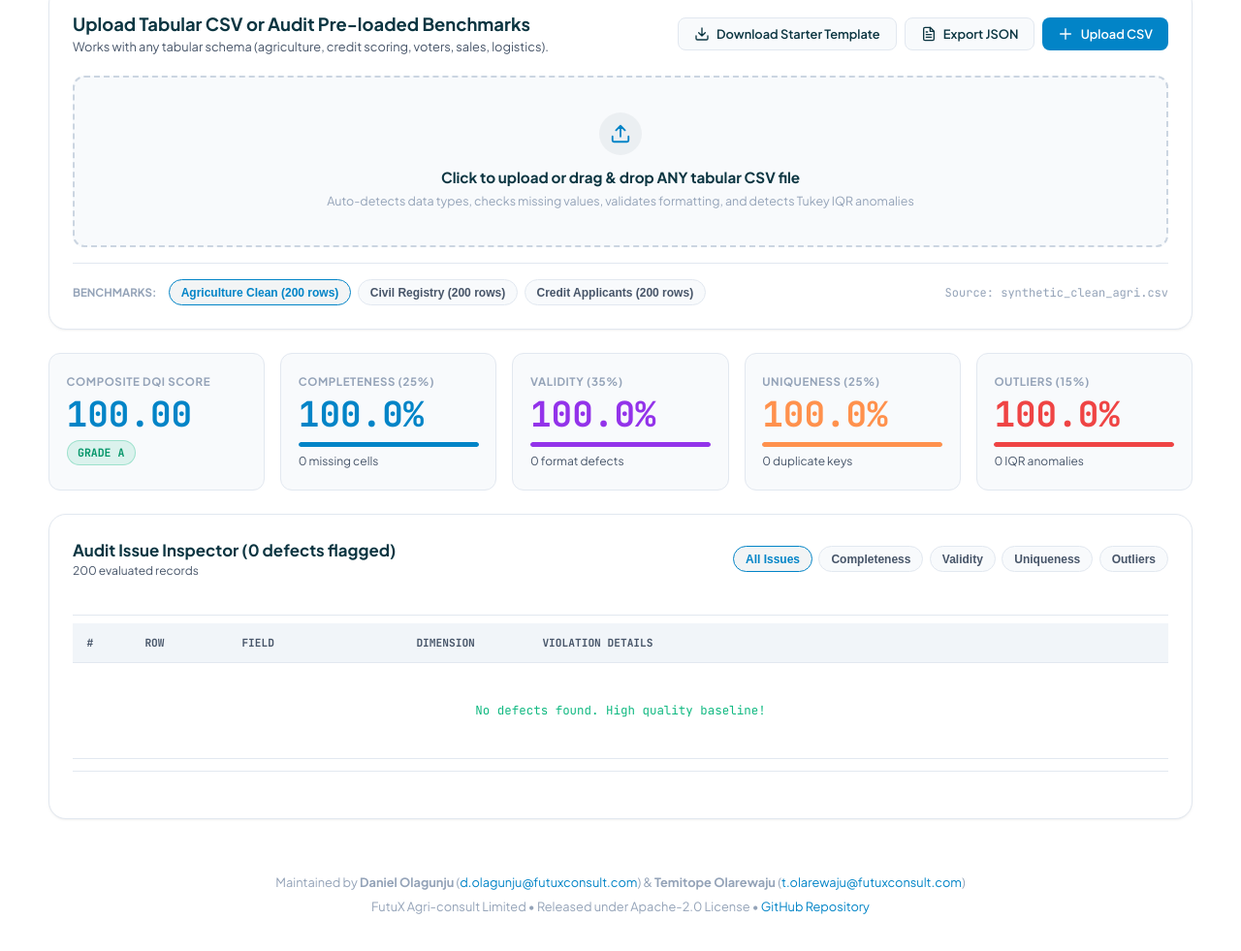
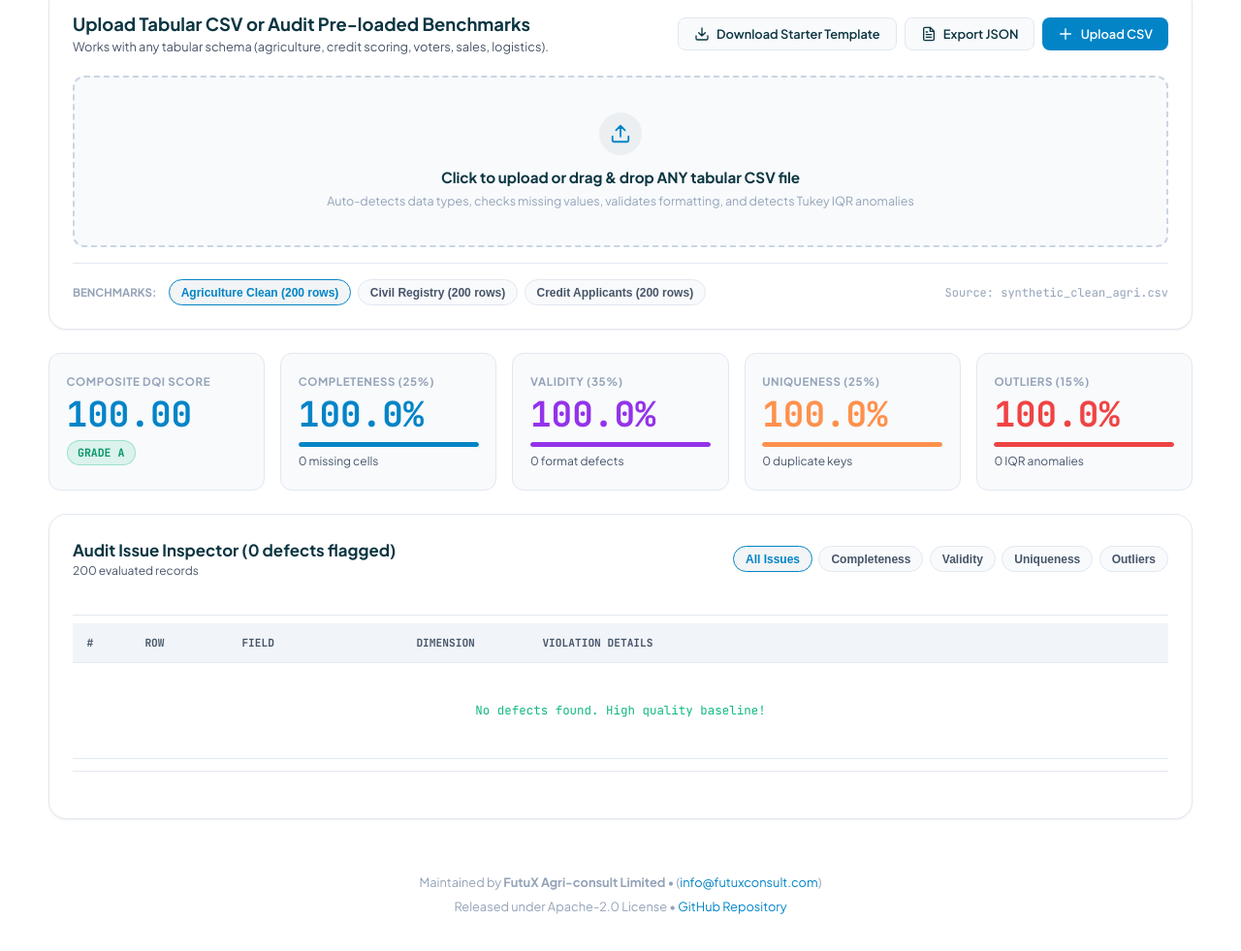
Before and after one commit to futuxagriconsult/open-dqi-core, a plain HTML site: page docs/index.html in a window 1280 px wide. Shown: the part 412-1393 px from the top of the page at 97% size. Drawn offline with nearby package versions, Linux system fonts and the light colour scheme.

Commit message:
docs: add npm package README, bump npm version to 0.1.1, and update demo footer to FutuX company details

```diff
--- a/docs/index.html
+++ b/docs/index.html
@@ -504,8 +504,8 @@
   </div>
 
   <footer>
-    <p>Maintained by <strong>Daniel Olagunju</strong> (<a href="mailto:d.olagunju@futuxconsult.com">d.olagunju@futuxconsult.com</a>) &amp; <strong>Temitope Olarewaju</strong> (<a href="mailto:t.olarewaju@futuxconsult.com">t.olarewaju@futuxconsult.com</a>)</p>
-    <p style="margin-top: 0.35rem;">FutuX Agri-consult Limited &bull; Released under Apache-2.0 License &bull; <a href="https://github.com/todak2000/open-dqi-core" target="_blank">GitHub Repository</a></p>
+    <p>Maintained by <strong>FutuX Agri-consult Limited</strong> &bull; (<a href="mailto:info@futuxconsult.com">info@futuxconsult.com</a>)</p>
+    <p style="margin-top: 0.35rem;">Released under Apache-2.0 License &bull; <a href="https://github.com/futuxagriconsult/open-dqi-core" target="_blank">GitHub Repository</a></p>
   </footer>
 </div>
 
--- a/packages/javascript/package.json
+++ b/packages/javascript/package.json
@@ -1,6 +1,6 @@
 {
   "name": "@futux/dqi",
-  "version": "0.1.0",
+  "version": "0.1.1",
   "description": "Schema-agnostic Data Quality Index library for Node.js and browser environments",
   "main": "dist/index.js",
   "module": "dist/index.mjs",
```
Also changed, not shown: packages/javascript/README.md (added).
